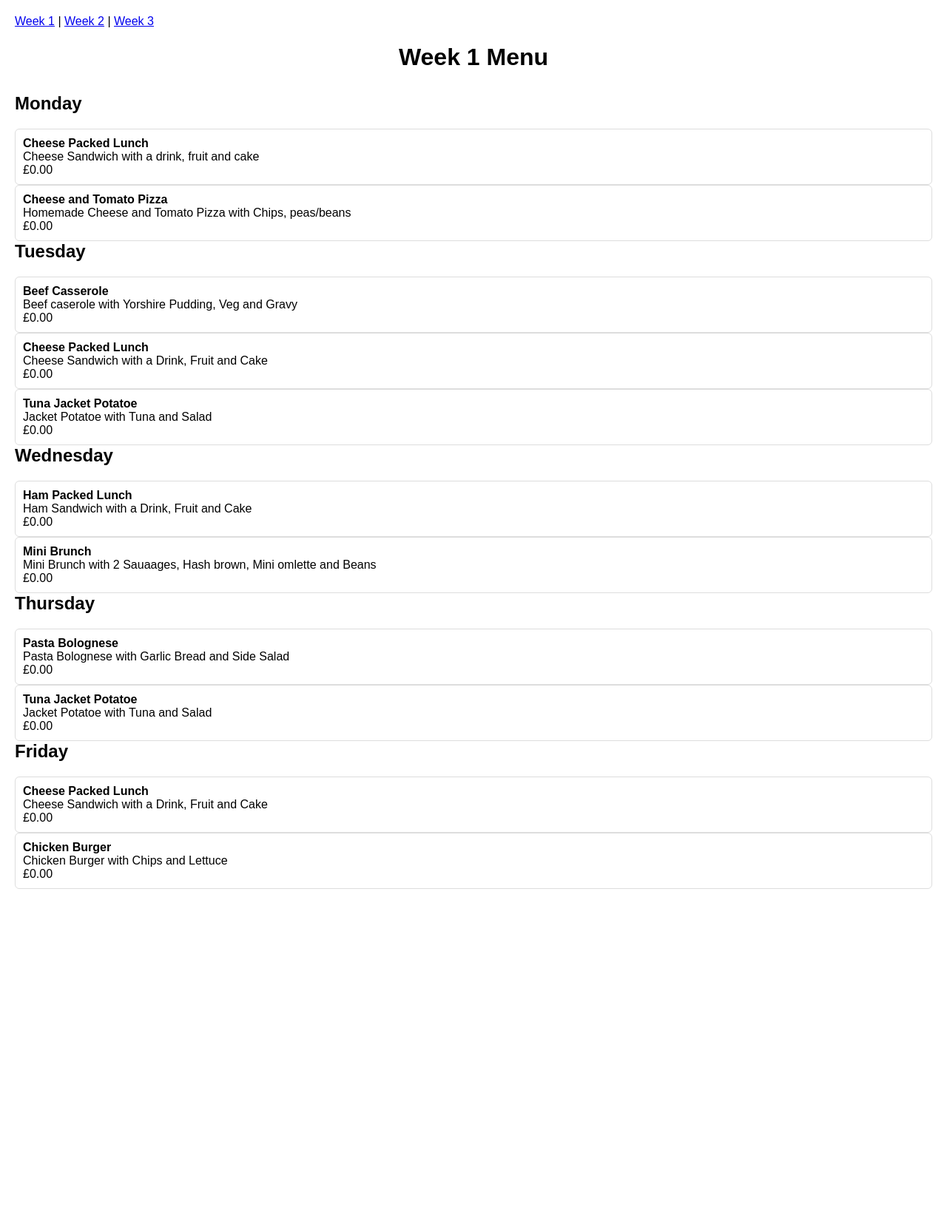
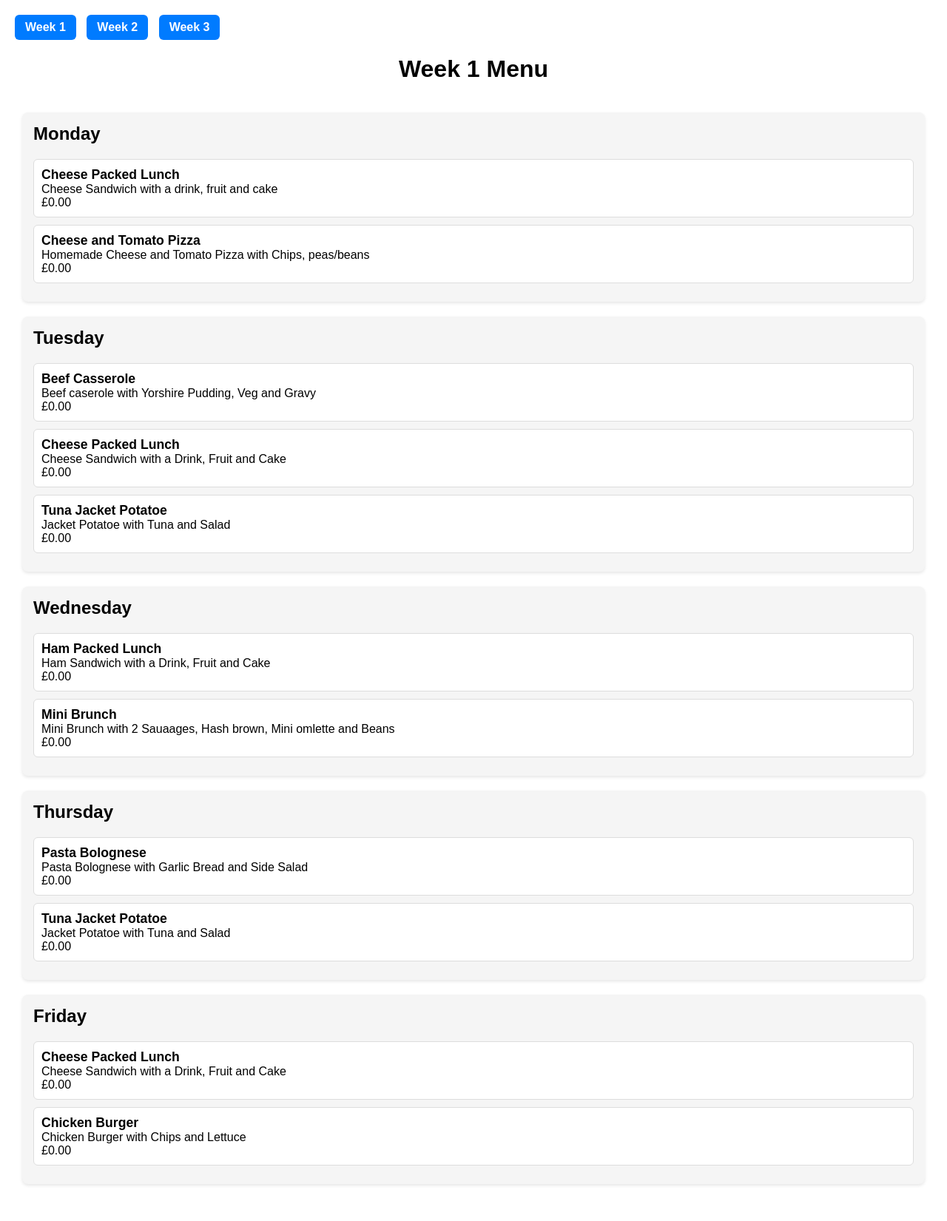
Before and after one commit to ali-moss-24/my_school_hub, a Django app: page /menu/1/ in a window 1280 px wide. Shown: the whole page at 74% size. Before the commit the page ends 1202 px from the top, so only its background shows below. Run offline with Django 4.2, Linux system fonts and the light colour scheme; data comes from the database, SQL or seed files in the repository.

Commit message:
Adding general layout updates

```diff
--- a/mealshub/templates/index.html
+++ b/mealshub/templates/index.html
@@ -75,6 +75,8 @@
             padding: 20px;
             text-align: center;
         }
+
+
     </style>
 </head>
 
--- a/mealshub/templates/mealshub/menu.html
+++ b/mealshub/templates/mealshub/menu.html
@@ -1,14 +1,15 @@
-<nav style="margin-bottom:20px;">
-    <a href="/menu/1/">Week 1</a> |
-    <a href="/menu/2/">Week 2</a> |
-    <a href="/menu/3/">Week 3</a>
-</nav>
+<div style="margin-bottom:20px;">
+    <a href="/menu/1/" class="week-btn">Week 1</a>
+    <a href="/menu/2/" class="week-btn">Week 2</a>
+    <a href="/menu/3/" class="week-btn">Week 3</a>
+</div>
 
 <style>
     body {
         font-family: Arial, sans-serif;
         margin: 20px
     }
+
 
     h1 {
         text-align: center;
@@ -20,20 +21,44 @@
     }
 
     .day-block {
-        background: #f5f5f5
-        padding: 15px
-        margin-bottom: 20px
-        border-radius: 8px
+        background: #f5f5f5;
+        padding: 15px;
+        margin-bottom: 20px;
+        border-radius: 8px;
+        box-shadow: 0 2px 4px rgba(0,0,0,0.1);
     }
 
     .meal-item {
-        margin-bottom: 10pmx;
+        margin-bottom: 10px;
         background: #fff;
         padding: 10px;
         border: 1px solid #ddd;
-        border-radius: 6px
+        border-radius: 6px;
     }
 
+    .meal-item strong {
+        font-size: 1.1rem;
+    }
+
+    .week-container {
+        padding: 10px;
+    }
+
+    .week-selector {
+            margin-bottom: 20px;
+        }
+
+    .week-btn {
+        display: inline-block;
+        padding: 8px 14px;
+        margin-right: 10px;
+        background: #007bff;
+        color: white;
+        text-decoration: none;
+        border-radius: 6px;
+        font-weight: bold;
+        transition: background 0.2s ease;
+        }
 </style>
 
 <h1>Week {{ week_number }} Menu</h1>
```
